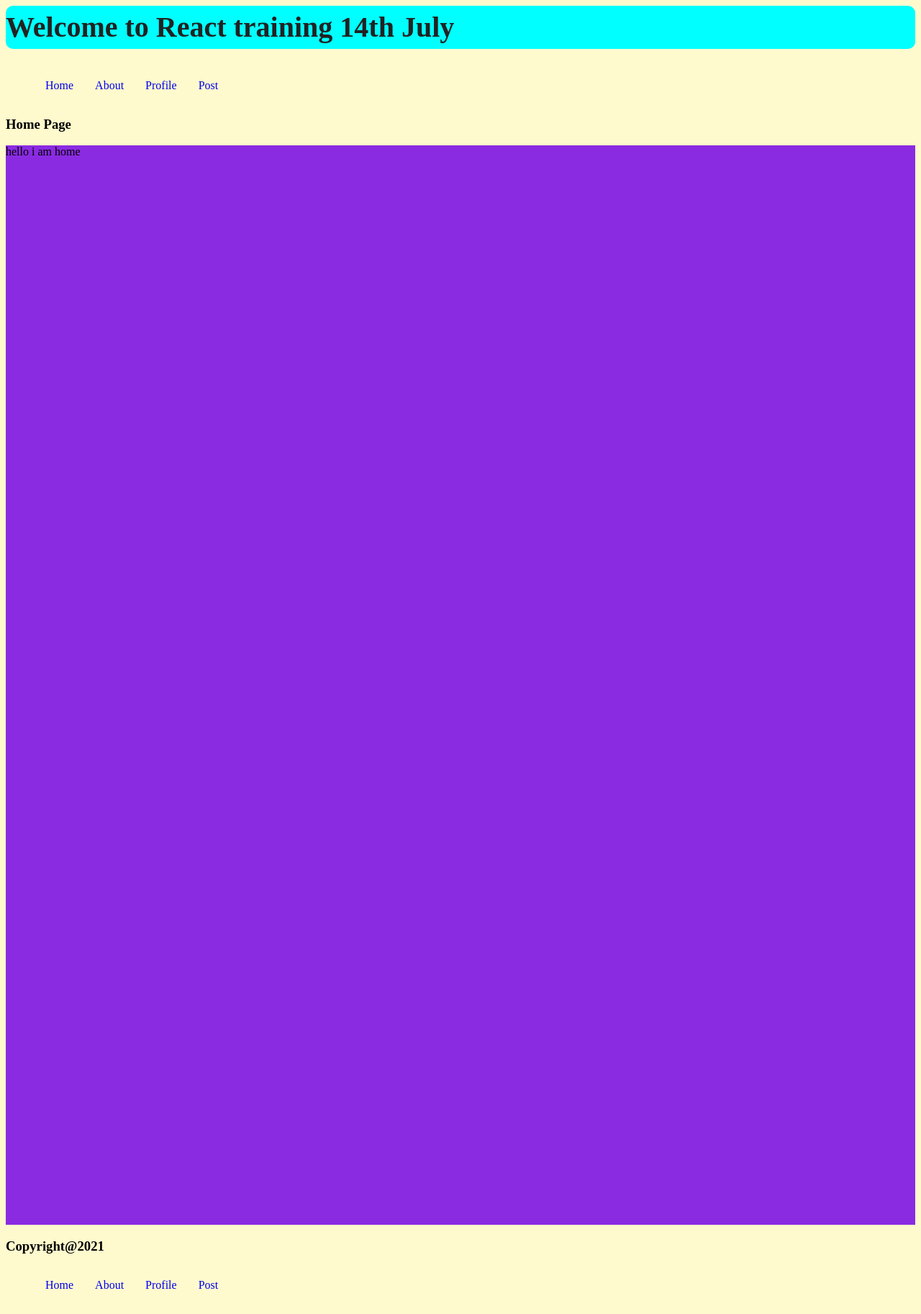
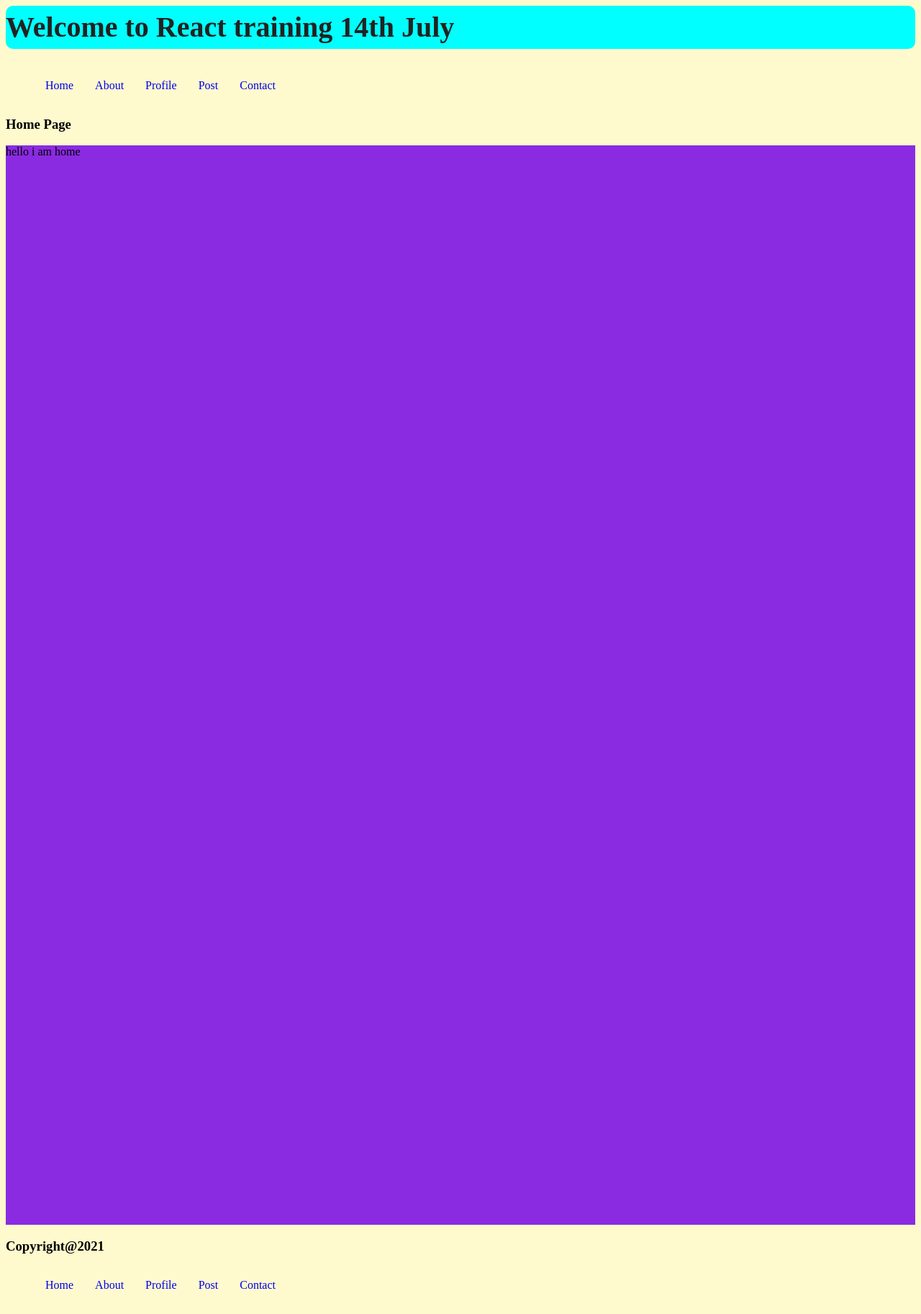
Before and after one commit to balramsinghindia/react-architecture, a React app: page / in a window 1280 px wide. Shown: the whole page at 72% size. Built offline with nearby package versions, Linux system fonts and the light colour scheme.

Commit message:
added redirect for contact

```diff
--- a/src/components/App.jsx
+++ b/src/components/App.jsx
@@ -12,6 +12,7 @@ import Profile from './pages/Profile';
 import Header from './Header';
 import NotFound from './pages/NotFound';
 import Post from './pages/Post';
+import { Contact } from './pages/Contact';
 
 
 
@@ -38,6 +39,9 @@ const App = () => {
                     <Route path='/profile' component={Profile} />
 
                     <Route path='/post/:id' component={Post} />
+                    <Route exact path='/hi'>
+                        { true ? <Redirect to="/contact" /> : <Home /> }
+                    </Route>
                     <Route component={NotFound} />
                 </Switch>
 
--- a/src/components/Footer.jsx
+++ b/src/components/Footer.jsx
@@ -11,6 +11,7 @@ export function Footer({copyrightText}){
                     <Link to="/about" title="About">About</Link>
                     <Link to="/profile" title="Profile">Profile</Link>
                     <Link to="/post" title="Post">Post</Link>
+                    <Link to="/contact" title="contact">Contact</Link>
                 </li>
             </ul>
         </>
--- a/src/components/Header.jsx
+++ b/src/components/Header.jsx
@@ -1,7 +1,9 @@
 
 import { Link } from 'react-router-dom';
+import { useParams } from 'react-router';
 
 export default function Header(){
+    console.log(useParams);
     return (
         <ul>
             <li>
@@ -9,6 +11,7 @@ export default function Header(){
                 <Link to="/about" title="About">About</Link>
                 <Link to="/profile" title="Profile">Profile</Link>
                 <Link to="/post/random" title="Post">Post</Link>
+                <Link to="/contact" title="contact">Contact</Link>
             </li>
         </ul>
     );
--- /dev/null
+++ b/src/components/pages/Contact.jsx
@@ -0,0 +1,9 @@
+import React from 'react';
+import { useParams } from 'react-router';
+
+export const Contact = () => {
+
+    return(
+           <h3>contact us mail : www.abc.com </h3>
+    )
+}
--- a/src/components/pages/Home.jsx
+++ b/src/components/pages/Home.jsx
@@ -1,9 +1,10 @@
 import { useEffect } from "react";
 
-export default function Home(){
+export default function Home({match}){
     useEffect(()=> {
         window.scroll(0, 0);
     }, []);
+    console.log(match);
     return (
         <>
             <h3>Home Page</h3>
```
